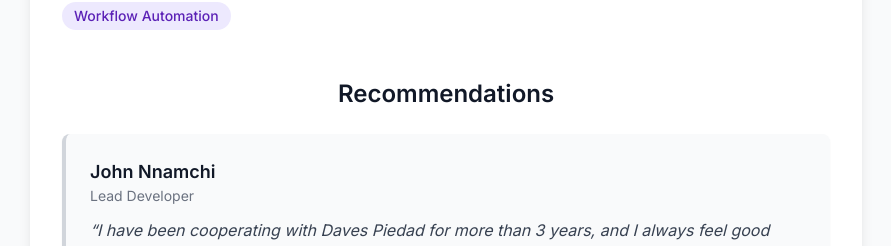
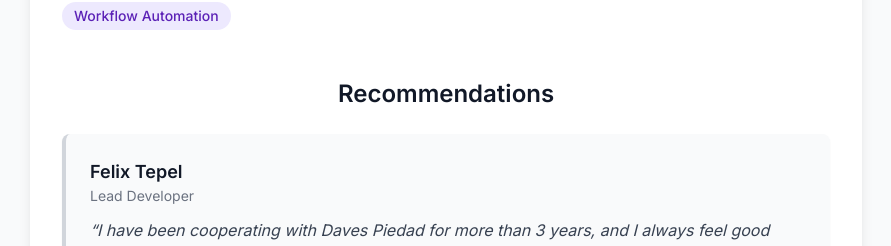
Before and after one commit to braveheart-star/daves-piedad, a Next.js app: page /about in a window 1280 px wide. Shown: the part 1249-1495 px from the top of the page, without its empty margins (194-1085 px from the left). Built offline with nearby package versions, Linux system fonts and the light colour scheme.

Commit message:
feat: update the client name

```diff
--- a/src/app/about/page.tsx
+++ b/src/app/about/page.tsx
@@ -174,7 +174,7 @@ export default function About() {
               <div className="flex flex-col sm:flex-row sm:items-start sm:justify-between mb-3">
                 <div className="flex items-center space-x-3 mb-2 sm:mb-0">
                   <div>
-                    <h4 className="text-lg font-semibold text-gray-900 dark:text-white">John Nnamchi</h4>
+                    <h4 className="text-lg font-semibold text-gray-900 dark:text-white">Felix Tepel</h4>
                     <p className="text-sm text-gray-500 dark:text-gray-400">Lead Developer</p>
                   </div>
                 </div>
```
